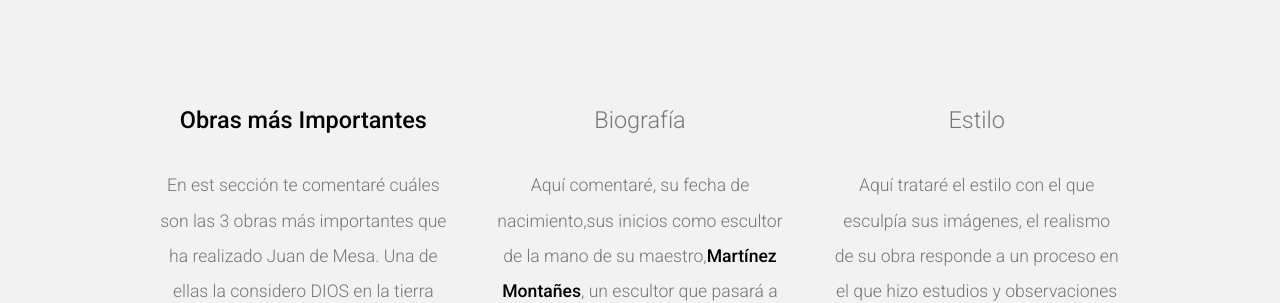
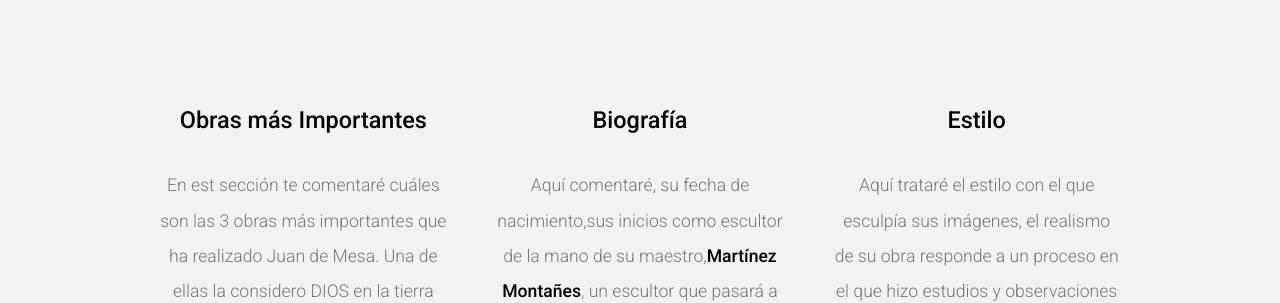
Before and after one commit to enriquelopez21/enriquelopez21.github.io, a Jekyll site: the page built from index.html, in a window 1280 px wide. Shown: the part 781-1084 px from the top of the page. Built offline with Jekyll 4.4.1, drawn with Linux system fonts in a browser that asks for light colours; nearby versions of some CDN libraries; the list of posts is cut into pages by our own code.

```diff
--- a/index.html
+++ b/index.html
@@ -17,12 +17,12 @@ layout: default
 				<a href="https://enriquelopez21.github.io/right-sidebar.html" class="button button-style1">Sigue Leyendo</a>
 			</section>
 			<section class="4u">
-				<h3>Biografía</h3>
+				<h3><b> Biografía </b></h3>
 				<p>Aquí comentaré, su fecha de nacimiento,sus inicios como escultor de la mano de su maestro,<strong>Martínez Montañes</strong>, un escultor que pasará a la historia,etc.</p>
 				<a href="https://enriquelopez21.github.io/right-sidebar.html" class="button button-style1">Sigue Leyendo</a>
 			</section>
 			<section class="4u">
-				<h3>Estilo</h3>
+				<h3><b> Estilo </b></h3>
 				<p>Aquí trataré el estilo con el que esculpía sus imágenes, el realismo de su obra responde a un proceso en el que hizo estudios y observaciones de figuras humanas reales vivas y muertas.</p>
 				<a href="https://enriquelopez21.github.io/blog/" class="button button-style1">Sigue Leyendo</a>
 			</section>
```
